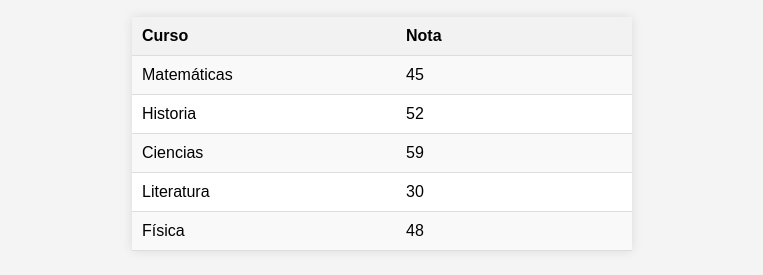
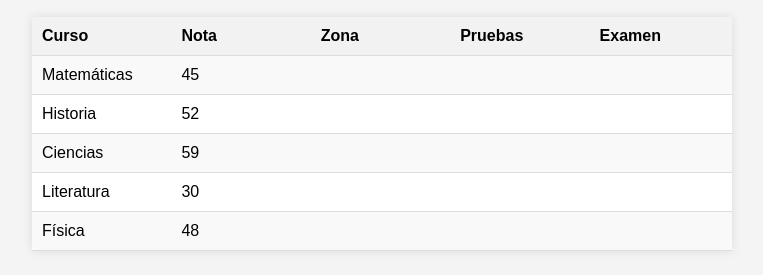
Before and after one commit to ROCKEMMA/recuperacion-2024, a plain HTML site: page index.html in a window 1280 px wide. Shown: the part 71-346 px from the top of the page, without its empty margins (258-1021 px from the left). Drawn offline with Linux system fonts and the light colour scheme.

Commit message:
rama 2 Diseño completado se completa el diseño de la tabla

```diff
--- a/index.css
+++ b/index.css
@@ -10,7 +10,8 @@ h2 {
 }
 
 .container {
-    width: 500px;
+    width: 700px;
+    /* Aumentado el ancho para que quepan las nuevas columnas */
     margin: auto;
     margin-top: 20px;
     display: flex;
@@ -33,7 +34,8 @@ h2 {
 }
 
 .column {
-    width: 45%;
+    width: 18%;
+    /* Ajustado para que todas las columnas quepan */
     text-align: left;
 }
 
--- a/index.html
+++ b/index.html
@@ -14,26 +14,44 @@
         <div class="header">
             <div class="column">Curso</div>
             <div class="column">Nota</div>
+            <div class="column">Zona</div>
+            <div class="column">Pruebas</div>
+            <div class="column">Examen</div>
         </div>
         <div class="row">
             <div class="column">Matemáticas</div>
             <div class="column">45</div>
+            <div class="column"></div>
+            <div class="column"></div>
+            <div class="column"></div>
         </div>
         <div class="row">
             <div class="column">Historia</div>
             <div class="column">52</div>
+            <div class="column"></div>
+            <div class="column"></div>
+            <div class="column"></div>
         </div>
         <div class="row">
             <div class="column">Ciencias</div>
             <div class="column">59</div>
+            <div class="column"></div>
+            <div class="column"></div>
+            <div class="column"></div>
         </div>
         <div class="row">
             <div class="column">Literatura</div>
             <div class="column">30</div>
+            <div class="column"></div>
+            <div class="column"></div>
+            <div class="column"></div>
         </div>
         <div class="row">
             <div class="column">Física</div>
             <div class="column">48</div>
+            <div class="column"></div>
+            <div class="column"></div>
+            <div class="column"></div>
         </div>
     </div>
 </body>
```
